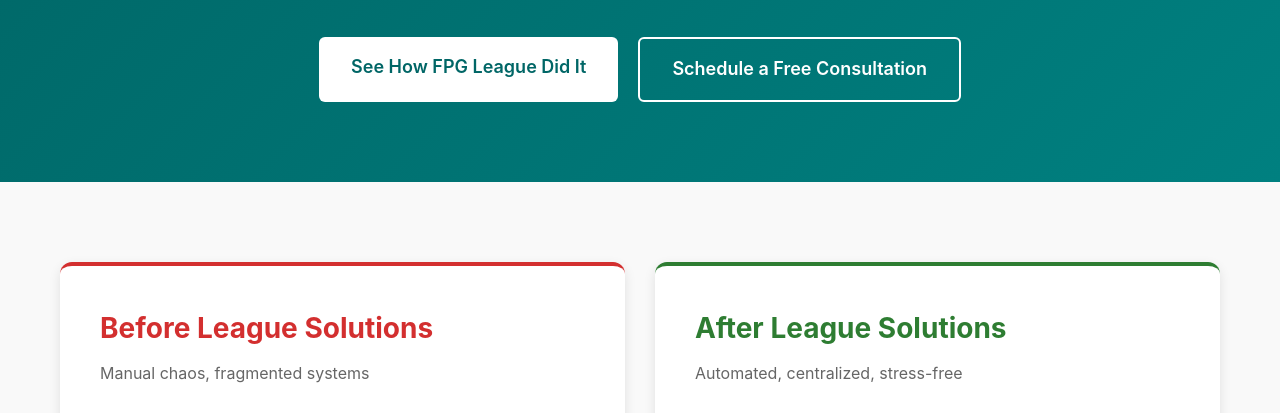
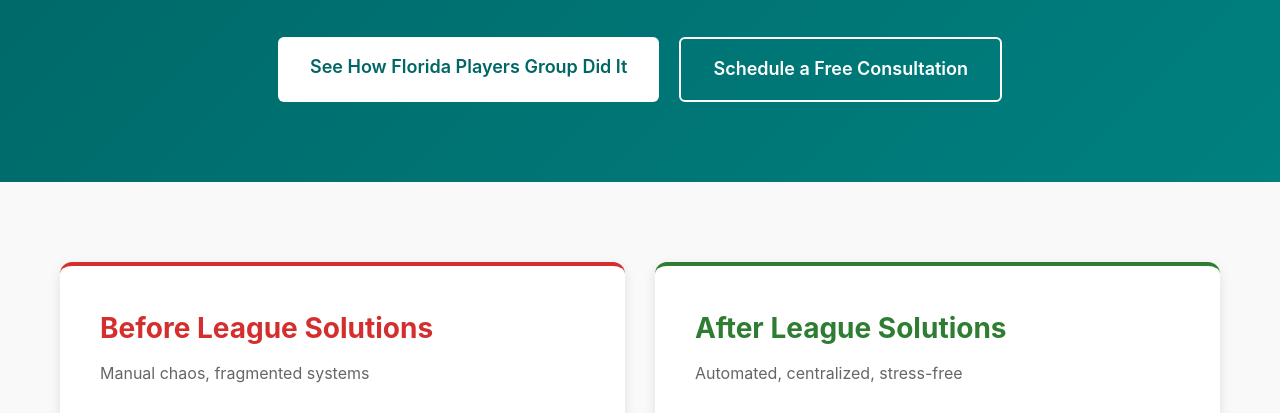
Before and after one commit to tkdbrad03/league-solutions, a plain HTML site: page index.html in a window 1280 px wide. Shown: the part 323-736 px from the top of the page. Drawn offline with Linux system fonts and the light colour scheme.

Commit message:
Update link text for FPG League reference

```diff
--- a/index.html
+++ b/index.html
@@ -557,7 +557,7 @@
             <h1>Stop Managing Your Golf League on Paper</h1>
             <p>Automated league management for organizers tired of spending 10+ hours a week on manual admin work</p>
             <div class="cta-buttons">
-                <a href="https://drive.google.com/file/d/1kVR3Svj9PGhV-3xnimkLyNglCn62WepA/view?usp=sharing" target="_blank" class="btn btn-primary">See How FPG League Did It</a>
+                <a href="https://drive.google.com/file/d/1kVR3Svj9PGhV-3xnimkLyNglCn62WepA/view?usp=sharing" target="_blank" class="btn btn-primary">See How Florida Players Group Did It</a>
                 <a href="https://calendar.app.google/xWSmGf34BtezxwYV9" target="_blank" class="btn btn-secondary">Schedule a Free Consultation</a>
             </div>
         </div>
```
